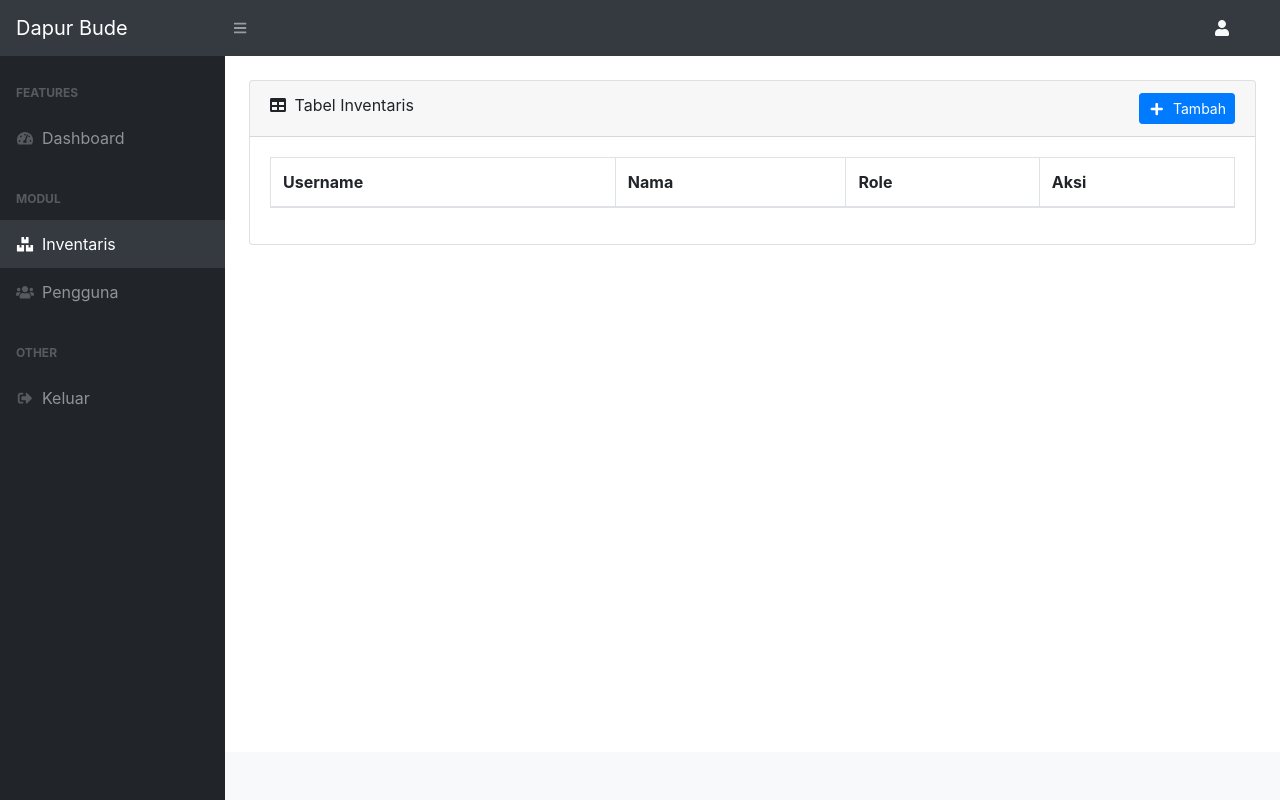
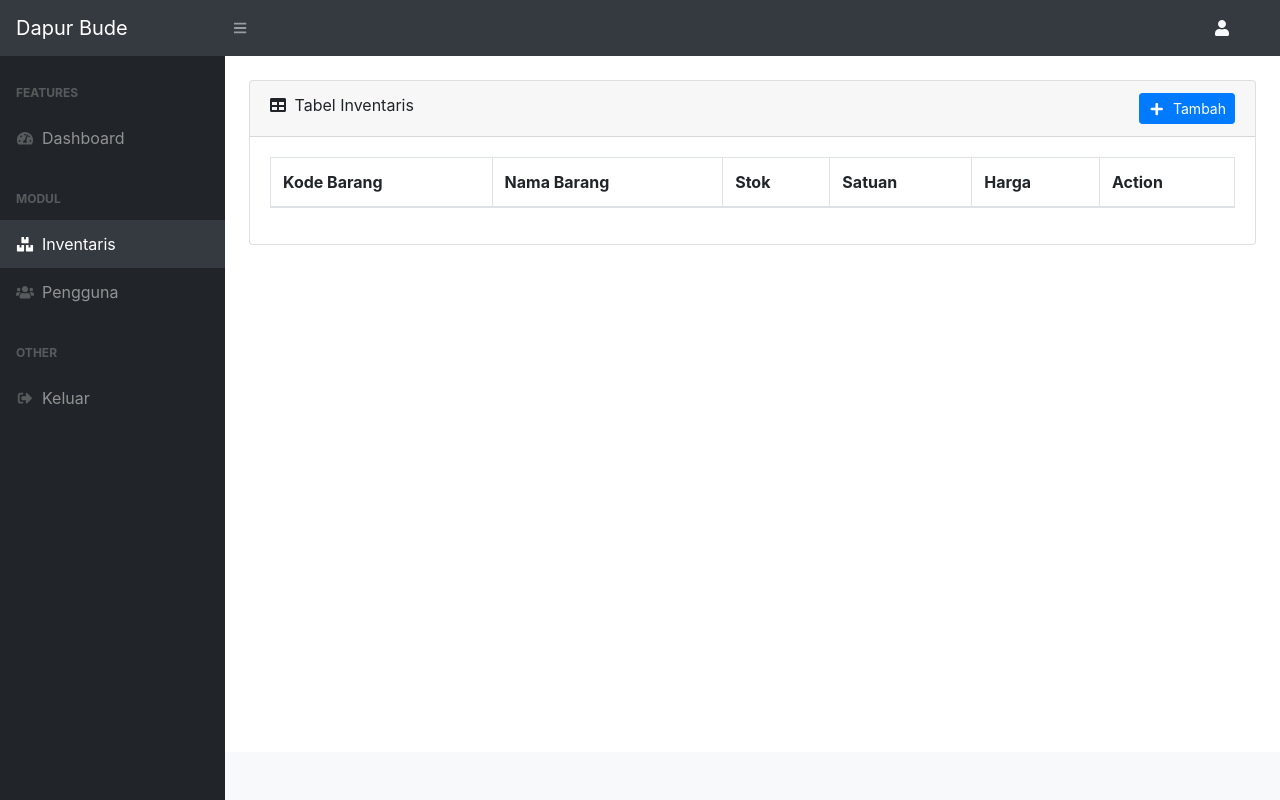
Before and after one commit to mbenkzz/ci-inventory, a CodeIgniter app: page /database/admin_dapur/inventory in a window 1280 px wide. Run offline with CodeIgniter, Linux system fonts and the light colour scheme; data that the repository does not hold is empty.

Commit message:
ganti tampilan inventaris

```diff
--- a/application/views/admin/inventory/index.php
+++ b/application/views/admin/inventory/index.php
@@ -14,7 +14,22 @@
         <div id="layoutSidenav_content">
             <main>
                 <div class="container-fluid">
-                    <div class="card my-4">
+                    <div class="row mt-4">
+                        <!-- <div class="col-12">
+                            <div class="card mb-4">
+                                <div class="card-header">
+                                    <i class="fas fa-table mr-1"></i>
+                                    Update Stok
+                                </div>
+                                <div class="card-body">
+                                    <form id="add_barang">
+
+                                    </form>
+                                </div>
+                            </div>
+                        </div> -->
+                        <div class="col-12">
+                            <div class="card mb-4">
                                 <div class="card-header">
                                     <i class="fas fa-table mr-1"></i>
                                     Tabel Inventaris
@@ -22,29 +37,20 @@
                                 </div>
                                 <div class="card-body">
                                     <div class="table-responsive">
+                                        <!-- tabel barang -->
                                         <table class="table table-bordered" id="dataTable" width="100%" cellspacing="0">
                                             <thead>
-                                        <tr>
-                                            <th>Username</th>
-                                            <th>Nama</th>
-                                            <th>Role</th>
-                                            <th>Aksi</th>
-                                        </tr>
+                                                <th>Kode Barang</th>
+                                                <th>Nama Barang</th>
+                                                <th>Stok</th>
+                                                <th>Satuan</th>
+                                                <th>Harga</th>
+                                                <th>Action</th>
                                             </thead>
-                                    <tbody>
-                                        <?php foreach ($users as $user) : ?>
-                                            <tr>
-                                                <td><?= $user->username ?></td>
-                                                <td><?= $user->fullname ?></td>
-                                                <td><?= $user->role ?></td>
-                                                <td>
-                                                    <a href="<?= admin_url('user/edit/' . $user->id) ?>" class="btn btn-primary btn-sm"><i class="fas fa-pen fa-fw mr-2"></i>Edit</a>
-                                                    <a role="button" class="btn btn-danger btn-sm" onclick="delete_user(<?= $user->id ?>)"><i class="fas fa-trash fa-fw mr-2"></i>Hapus</a>
-                                                </td>
-                                            </tr>
-                                        <?php endforeach ?>
-                                    </tbody>
+                                            <tbody></tbody>
                                         </table>
+                                    </div>
+                                </div>
                             </div>
                         </div>
                     </div>
```
Lines whose indentation alone changed are shown as unchanged.
